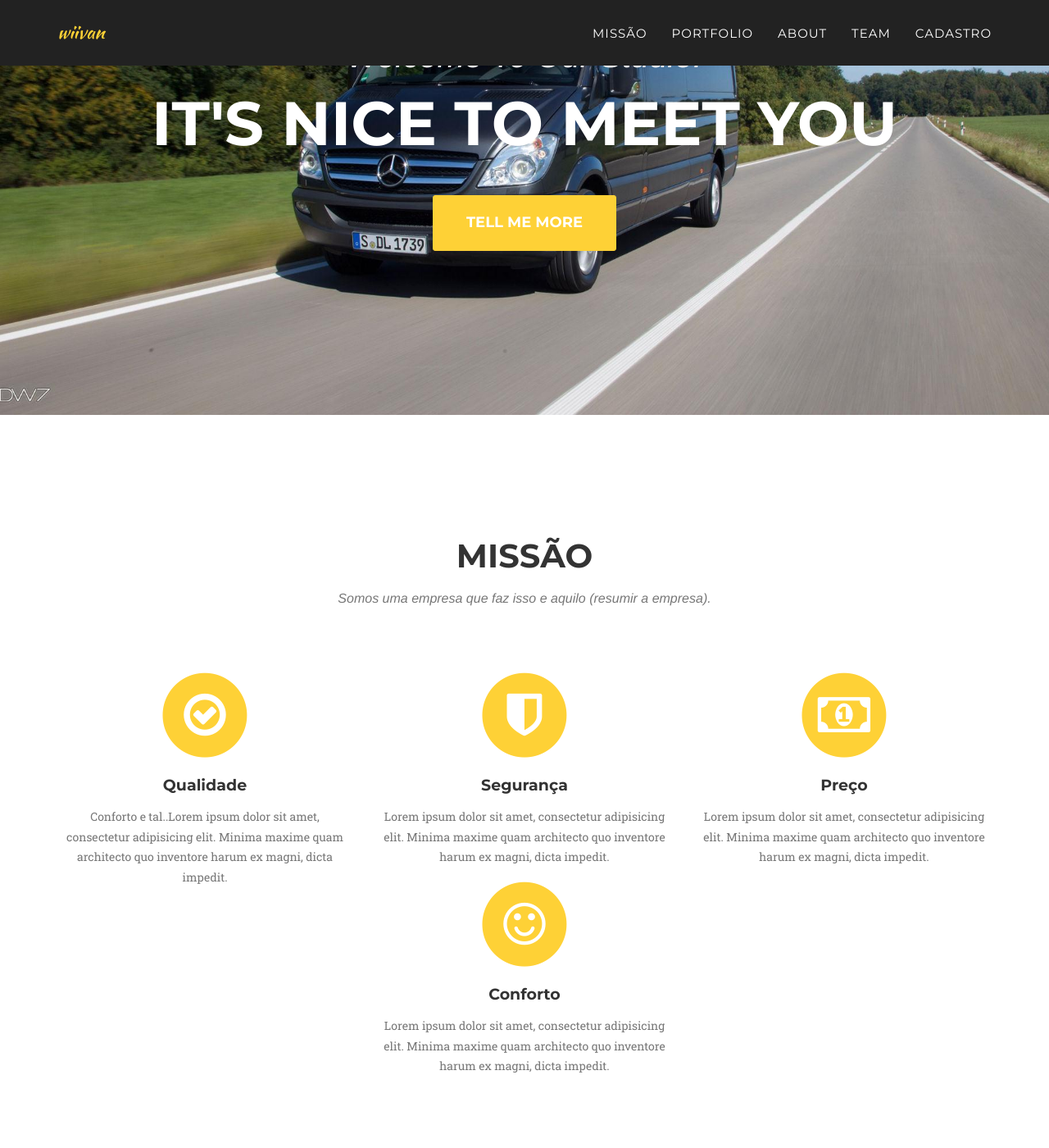
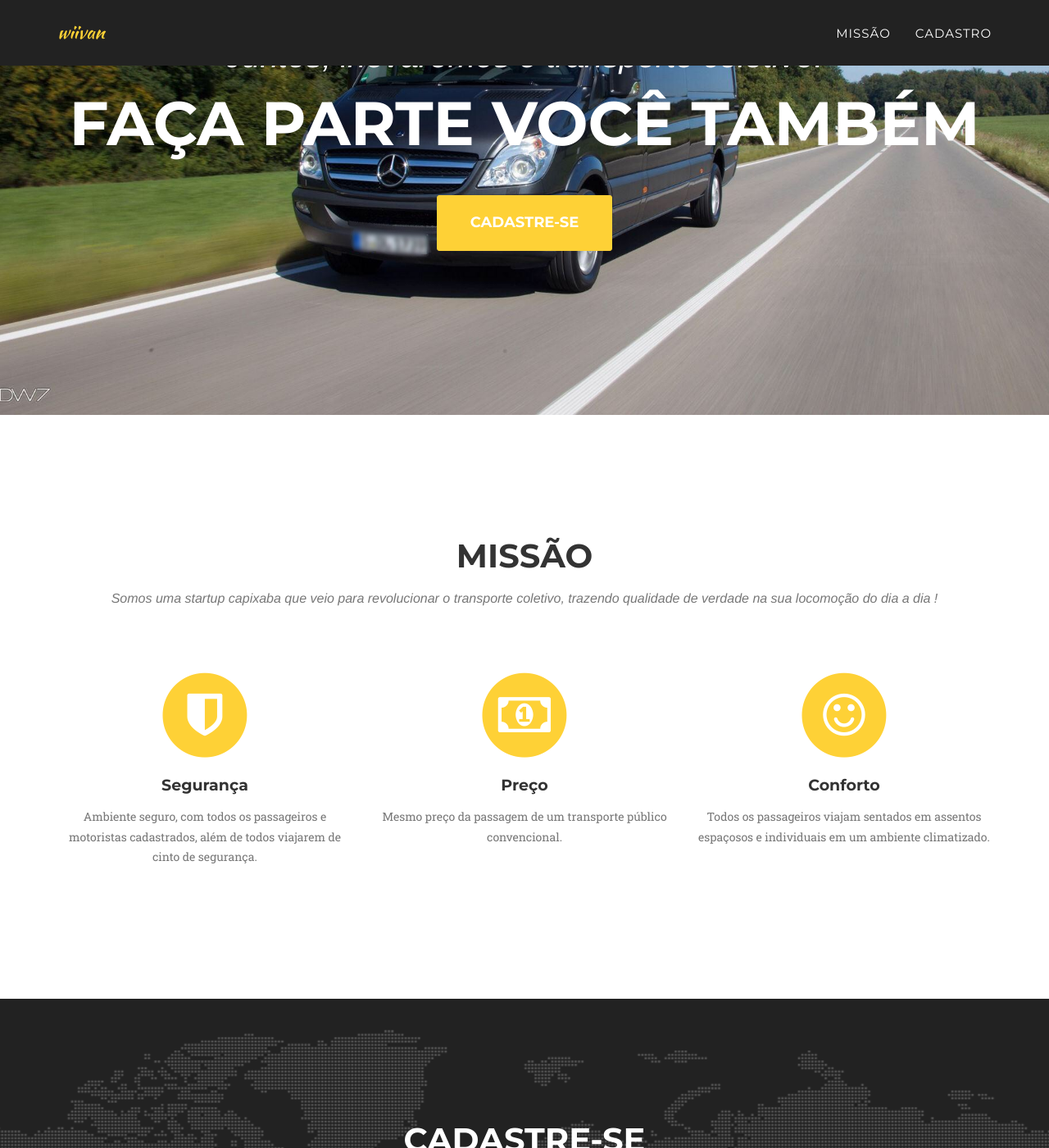
Before and after one commit to wiivan/wiivan.github.io, a Jekyll site: the page built from index.html, in a window 1280 px wide and 1400 px high, scrolled down 252 px. Shown: the whole window at 82% size. Built offline with Jekyll 4.4.1, drawn with Linux system fonts in a browser that asks for light colours; some web fonts are replaced; some of the changed text lies outside the part shown.

Commit message:
updating text

```diff
--- a/_includes/contact.html
+++ b/_includes/contact.html
@@ -3,7 +3,8 @@
             <div class="row">
                 <div class="col-lg-12 text-center">
                     <h2 class="section-heading">Cadastre-se</h2>
-                    <h3 class="section-subheading text-muted">Experimente o wiivan! Deixe o seu cadastro e ganhe uma semana de viagens grátis!</h3>
+                    <h3 class="section-subheading text-primary">Experimente o wiivan! Deixe o seu cadastro e ganhe uma semana de viagens grátis!</h3>
+                    <!-- <h3 class="section-subheading text-muted">Experimente o wiivan! Deixe o seu cadastro e ganhe uma semana de viagens grátis!</h3> -->
                 </div>
             </div>
             <div class="row">
@@ -21,7 +22,7 @@
                                 <!-- <button type="submit">Send Test</button> -->
                                 <div class="control-group form-group">
                                     <!-- <input type="text" class="form-control" placeholder="Your Name *" id="name" required data-validation-required-message="Please enter your name."> -->
-                                    <input type="text" name="name" class="form-control" placeholder="Seu Nome">
+                                    <input type="text" name="name" class="form-control" placeholder="Nome">
                                     <p class="help-block text-danger"></p> <!-- I do not know for what is this line ! -->
                                 </div>
                                 <div class="control-group form-group">
@@ -38,7 +39,7 @@
                             <div class="col-md-6">
                                 <div class="control-group form-group">
                                     <!-- <textarea class="form-control" placeholder="Your Message *" id="message" required data-validation-required-message="Please enter a message."></textarea> -->
-                                    <textarea class="form-control" name="message" placeholder="Hora e local de saída para o trabalho/escola/faculdade durante a semana"></textarea>
+                                    <textarea class="form-control" name="message" placeholder="Informe a hora e local de saída e chegada ao seu destino (ex: trabalho/faculdade) durante a semana"></textarea>
                                     <p class="help-block text-danger"></p>
                                 </div>
                             </div>
--- a/_includes/footer.html
+++ b/_includes/footer.html
@@ -1,10 +1,10 @@
   <footer>
         <div class="container">
             <div class="row">
-                <div class="col-md-4">
+                <!-- <div class="col-md-4">
                     <span class="copyright">Copyright &copy; {{ site.title }} {{ 'now' | date: "%Y" }}</span>
-                </div>
-                <div class="col-md-4">
+                </div> -->
+                <!-- <div class="col-md-4">
                     <ul class="list-inline social-buttons">
                         {% for network in site.social %}
                         <li><a href="{{ network.url }}"><i class="fa fa-{{ network.title }}"></i></a>
@@ -19,6 +19,9 @@
                         <li><a href="#">Terms of Use</a>
                         </li>
                     </ul>
+                </div> -->
+                <div class="col-md-12">
+                    <a href="https://wa.me/5527997229922/?text=urlencodedtext">Dúvidas? Entre em contato conosco diretamente pelo WhatsApp!</a>
                 </div>
             </div>
         </div>
--- a/_includes/header.html
+++ b/_includes/header.html
@@ -21,7 +21,7 @@
                     <li>
                         <a class="page-scroll" href="#services">Missão</a>
                     </li>
-                    <li>
+                    <!-- <li>
                         <a class="page-scroll" href="#portfolio">Portfolio</a>
                     </li>
                     <li>
@@ -29,7 +29,7 @@
                     </li>
                     <li>
                         <a class="page-scroll" href="#team">Team</a>
-                    </li>
+                    </li> -->
                     <li>
                         <a class="page-scroll" href="#contact">Cadastro</a>
                     </li>
@@ -44,9 +44,9 @@
     <header>
         <div class="container">
             <div class="intro-text">
-                <div class="intro-lead-in">Welcome To Our Studio!</div>
-                <div class="intro-heading">It's Nice To Meet You</div>
-                <a href="#services" class="page-scroll btn btn-xl">Tell Me More</a>
+                <div class="intro-lead-in">Juntos, inovaremos o transporte coletivo!</div>
+                <div class="intro-heading">Faça parte você também</div>
+                <a href="#contact" class="page-scroll btn btn-xl">Cadastre-se</a>
             </div>
         </div>
     </header>
--- a/_includes/services.html
+++ b/_includes/services.html
@@ -4,25 +4,25 @@
             <div class="row">
                 <div class="col-lg-12 text-center">
                     <h2 class="section-heading">Missão</h2>
-                    <h3 class="section-subheading text-muted">Somos uma empresa que faz isso e aquilo (resumir a empresa).</h3>
+                    <h3 class="section-subheading text-muted">Somos uma startup capixaba que veio para revolucionar o transporte coletivo, trazendo qualidade de verdade na sua locomoção do dia a dia !</h3>
                 </div>
             </div>
             <div class="row text-center">
-                <div class="col-md-4">
+                <!-- <div class="col-md-4">
                     <span class="fa-stack fa-4x">
                         <i class="fa fa-circle fa-stack-2x text-primary"></i>
                         <i class="fa fa-check-circle-o fa-stack-1x fa-inverse"></i>
                     </span>
                     <h4 class="service-heading">Qualidade</h4>
-                    <p class="text-muted">Conforto e tal..Lorem ipsum dolor sit amet, consectetur adipisicing elit. Minima maxime quam architecto quo inventore harum ex magni, dicta impedit.</p>
-                </div>
+                    <p class="text-muted">Resultado de todos os fatores de um transporte sendo positivos.</p>
+                </div> -->
                 <div class="col-md-4">
                     <span class="fa-stack fa-4x">
                         <i class="fa fa-circle fa-stack-2x text-primary"></i>
                         <i class="fa fa-shield fa-stack-1x fa-inverse"></i>
                     </span>
                     <h4 class="service-heading">Segurança</h4>
-                    <p class="text-muted">Lorem ipsum dolor sit amet, consectetur adipisicing elit. Minima maxime quam architecto quo inventore harum ex magni, dicta impedit.</p>
+                    <p class="text-muted">Ambiente seguro, com todos os passageiros e motoristas cadastrados, além de todos viajarem de cinto de segurança.</p>
                 </div>
                 <div class="col-md-4">
                     <span class="fa-stack fa-4x">
@@ -30,7 +30,7 @@
                         <i class="fa fa-money fa-stack-1x fa-inverse"></i>
                     </span>
                     <h4 class="service-heading">Preço</h4>
-                    <p class="text-muted">Lorem ipsum dolor sit amet, consectetur adipisicing elit. Minima maxime quam architecto quo inventore harum ex magni, dicta impedit.</p>
+                    <p class="text-muted">Mesmo preço da passagem de um transporte público convencional.</p>
                 </div>
                 <div class="col-md-4">
                     <span class="fa-stack fa-4x">
@@ -38,7 +38,7 @@
                         <i class="fa fa-smile-o fa-stack-1x fa-inverse"></i>
                     </span>
                     <h4 class="service-heading">Conforto</h4>
-                    <p class="text-muted">Lorem ipsum dolor sit amet, consectetur adipisicing elit. Minima maxime quam architecto quo inventore harum ex magni, dicta impedit.</p>
+                    <p class="text-muted">Todos os passageiros viajam sentados em assentos espaçosos e individuais em um ambiente climatizado.</p>
                 </div>
             </div>
         </div>
--- a/_layouts/default.html
+++ b/_layouts/default.html
@@ -8,10 +8,10 @@
 
     {% include header.html %}
     {% include services.html %}
-    {% include portfolio_grid.html %}
-    {% include about.html %}
-    {% include team.html %}
-    {% include clients.html %}
+    <!-- include portfolio_grid.html -->
+    <!-- include about.html -->
+    <!-- include team.html -->
+    <!-- include clients.html -->
     {% include contact.html %}
     {% include footer.html %}
     {% include modals.html %}
```
Also changed, not shown: img/header-bg.jpg.
